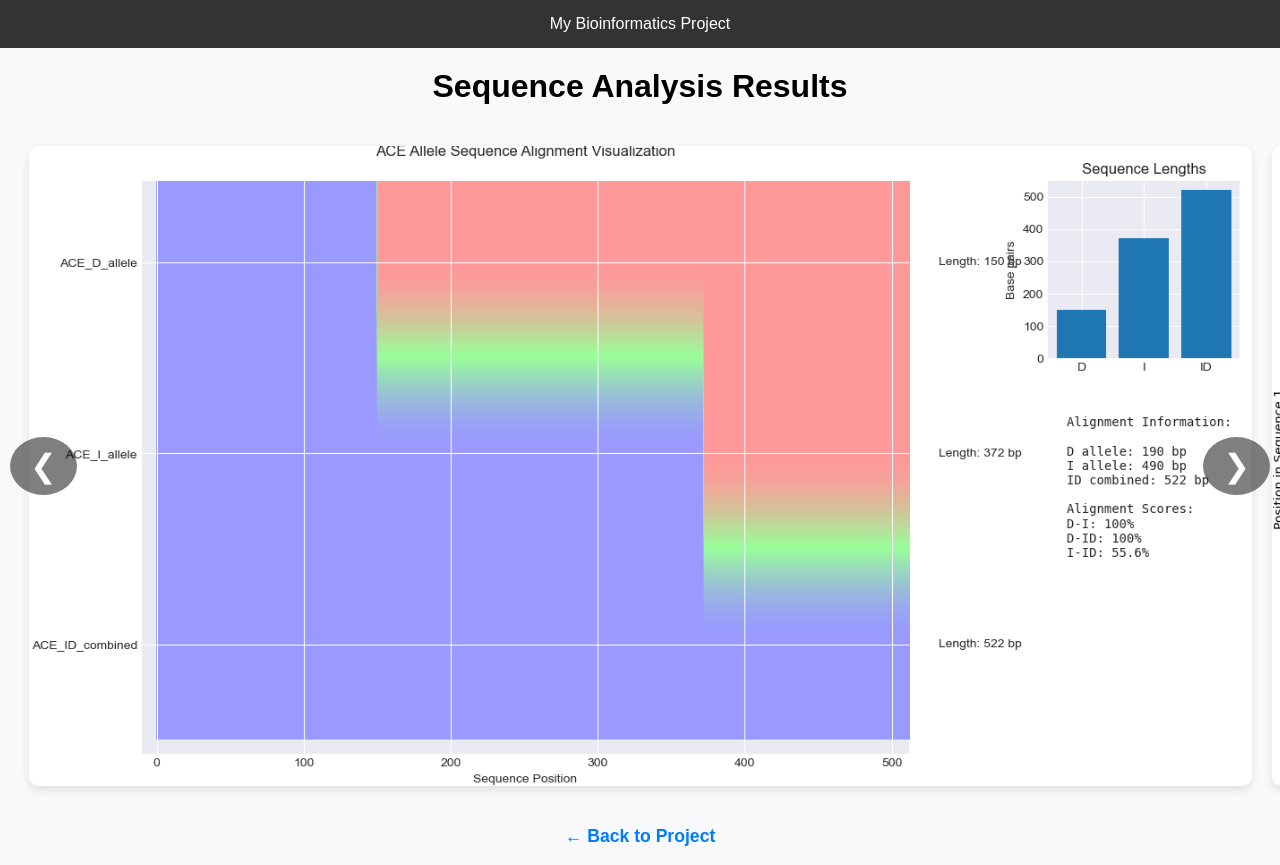
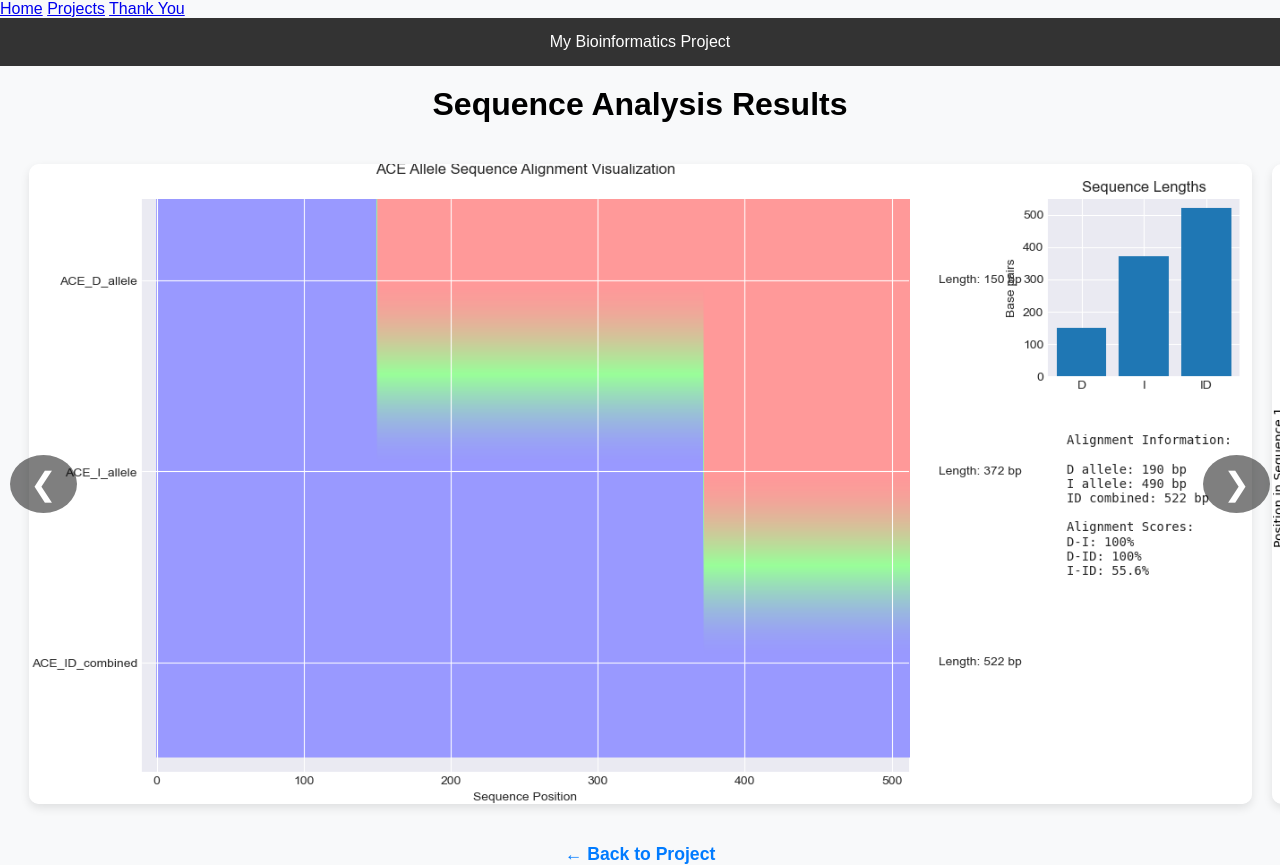
Before and after one commit to rinkibhoir/portfolio, a plain HTML site: page image.html in a window 1280 px wide. Drawn offline with Linux system fonts and the light colour scheme.

Commit message:
Update image.html

```diff
--- a/image.html
+++ b/image.html
@@ -8,6 +8,14 @@
   <script defer src="is.js"></script>
 </head>
 <body>
+      <div class="nav-header">
+        <nav>
+            <a href="index.html">Home</a>
+            <a href="projects.html">Projects</a>
+            <a href="thankyou.html">Thank You</a>
+        </nav>
+    </div>
+
   <!-- HEADER -->
   <header style="background-color: #333; color: white; padding: 15px; text-align: center;">
     My Bioinformatics Project
@@ -31,7 +39,7 @@
 
   <!-- BACK LINK -->
   <div style="text-align:center; margin-top:20px;">
-    <a href="projecs.html" class="back-link">← Back to Project</a>
+    <a href="projects.html" class="back-link">← Back to Project</a>
   </div>
 </body>
 </html>
```
